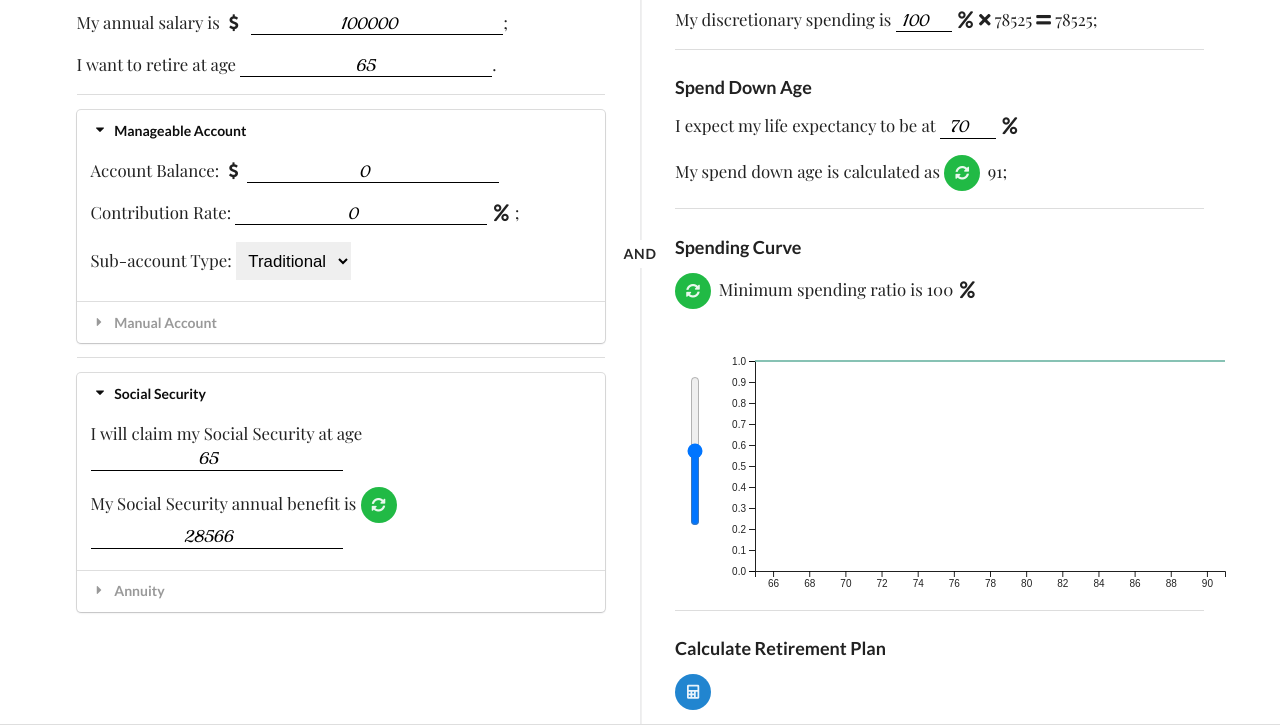
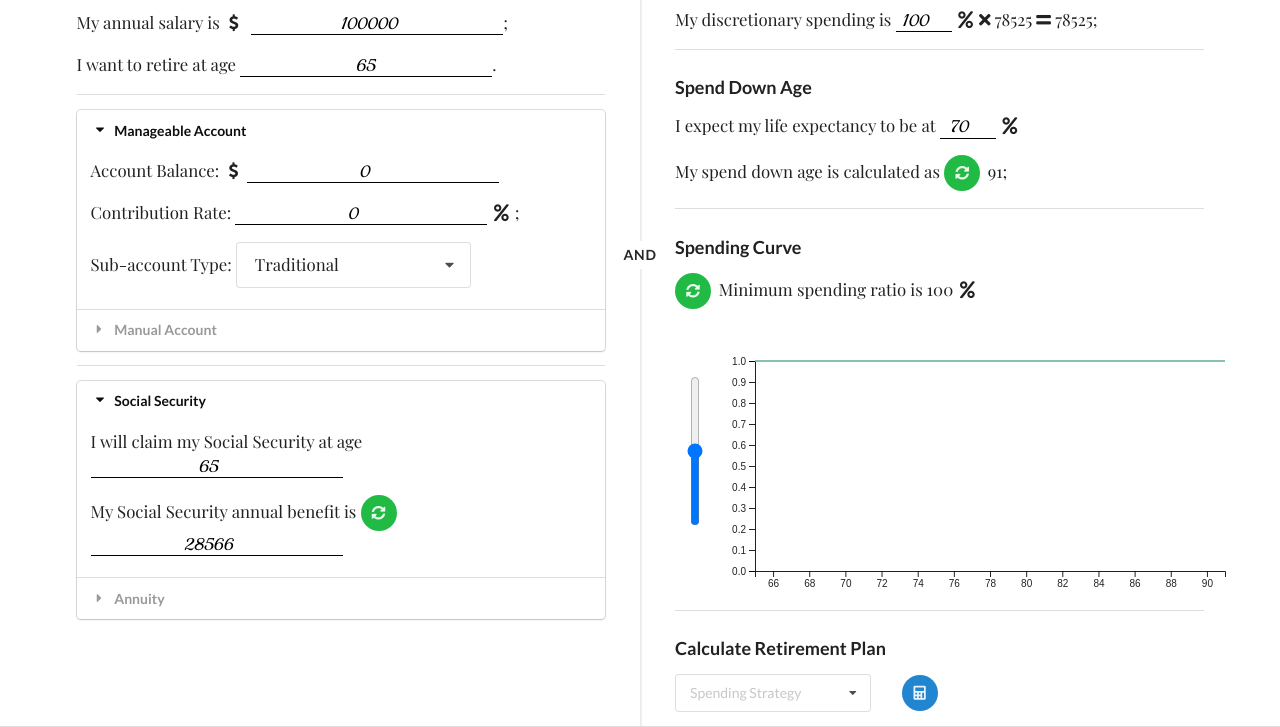
Before and after one commit to BLC/retirement-income, a Flask app: page / in a window 1280 px wide. Shown: the part 452-1179 px from the top of the page. Run offline with Flask 2, Linux system fonts and the light colour scheme; some libraries are stand-ins or nearby versions.

Commit message:
Add dropdown menu to select spending strategy

```diff
--- a/app.py
+++ b/app.py
@@ -41,7 +41,7 @@ config['asset_class_order'] = mp_asset_class_column_ordering
 config['income_tax'] = income_tax_dict
 config['fica_tax'] = fica_dict
 config['mortality_table'] = dfMortTbl
-config['dynamic_spending_method'] = '1/T'
+# config['dynamic_spending_method'] = '1/T'
 
 #######################
 # Forecast Config
@@ -85,6 +85,14 @@ def process():
     profile['target']['minimum_ratio'] = float(request.form['minimum_spending_ratio'])/100
     profile['target']['maximum_ratio'] = 1.5 ##static for now
     profile['target']['fixed'] = (profile['target']['discretional'] + profile['target']['essential']) / 2
+
+    if request.form['spending_strategy'] == '1/T':
+        profile['spending_strategy'] = '1/T'
+    elif request.form['spending_strategy'] == '1/T*':
+        profile['spending_strategy'] = '1/T*'
+    else:
+        profile['spending_strategy'] = 'Liability_Ratio'
+
     forecast_output = get_forecast_projection(profile, config, forecast_config)
 
     return jsonify(forecast_output)
--- a/static/js/main.js
+++ b/static/js/main.js
@@ -65,8 +65,8 @@ function income_plot(data,percentile) {
   income_plot_series = _.zip(age_vector,income_vector);
   boundary_plot_series = _.zip(age_vector,target_lower,target_upper);
 
-  console.log(income_plot_series);
-  console.log(boundary_plot_series);
+  // console.log(income_plot_series);
+  // console.log(boundary_plot_series);
 
   Highcharts.chart('income-plot', {
 
@@ -129,6 +129,7 @@ function income_plot(data,percentile) {
   });
 };
 
+
 $(document).ready(function(){
 
   $('#plan-demo').hide();
@@ -156,7 +157,9 @@ $(document).ready(function(){
         non_dis_target: parseFloat($('#non-dis-spend').text()),
         dis_target: parseFloat($('#dis-spend').text()),
         spend_down_age: parseInt($('#spend-down-age').text()),
-        minimum_spending_ratio: parseFloat($('#min-spending-ratio-output').text())
+        minimum_spending_ratio: parseFloat($('#min-spending-ratio-output').text()),
+        spending_strategy:$('#spending-strategy').dropdown('get text')
+        // spending_strategy: $('#spending-strategy').find(':selected').text()
       },
       type: 'POST',
       url: '/process'
--- a/templates/index.html
+++ b/templates/index.html
@@ -158,7 +158,19 @@
           <!-- Retirement Plan > -->
           <div class="ui clearing divider"></div>
           <h3>Calculate Retirement Plan</h3>
-          <button class="circular ui icon button primary" id="submit"><i class="calculator icon"></i></button>
+          <div>
+            <div class="ui selection dropdown" style="display:inline-block" id="spending-strategy">
+              <input type="hidden" name="Spending Strategy">
+              <div class="default text">Spending Strategy</div>
+              <i class="dropdown icon"></i>
+              <div class="menu">
+                <div class="item" data-value="0">1/T</div>
+                <div class="item" data-value="1">1/T*</div>
+                <div class="item" data-value="2">Liability Ratio</div>
+              </div>
+            </div>
+            <button class="circular ui icon button primary" id="submit" style="display:inline-block;margin-left:2rem"><i class="calculator icon"></i></button>
+          </div>
           <div class="loader" id="plan-loader" style="padding-top:0;margin-top:0; margin-left:2rem">Loading...</div>
 
         </div>
@@ -229,6 +241,7 @@
             $('.ui.shape').shape('flip over');
     });
     $('ui.slider.checkbox').checkbox();
+    $('.ui.dropdown').dropdown();
   </script>
 
   <script src="https://d3js.org/d3.v4.js"></script>
```
Also changed, not shown: python/get_forecast_projection_new.py (+27 -9 lines).
